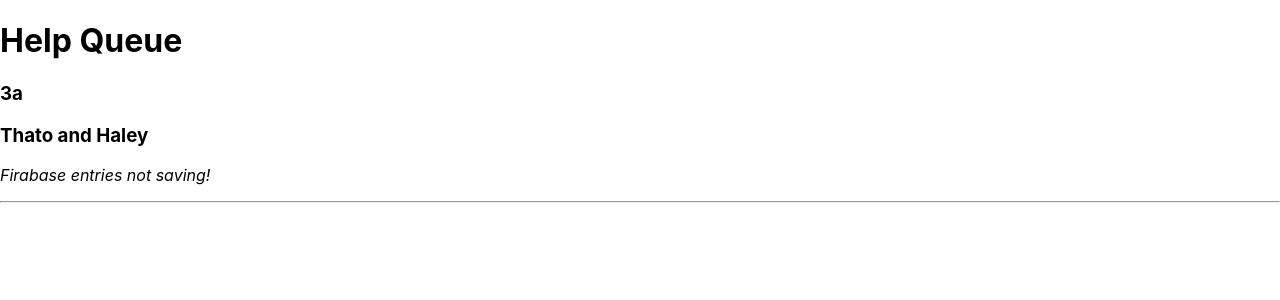
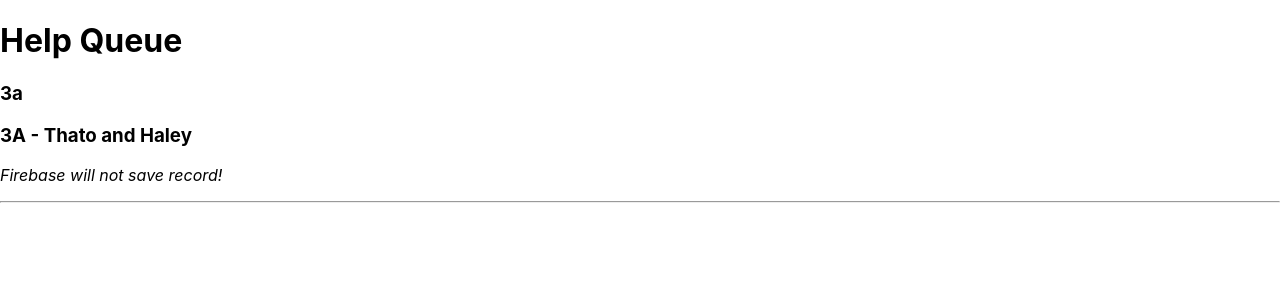
Before and after one commit to Jeroenemo/help-queue, a React (Create React App) app: page / in a window 1280 px wide. Shown: the top 300 px of the page. Built offline with nearby package versions, Linux system fonts and the light colour scheme.

Commit message:
update component to use props

```diff
--- a/src/components/Ticket.js
+++ b/src/components/Ticket.js
@@ -1,13 +1,11 @@
 import React from 'react';
 
-function Ticket(){
-  const name = "Thato";
-  const name2 = "Haley";
+function Ticket(props){
   return (
     <React.Fragment>
       <h3>3a</h3>
-      <h3>{name} and {name2}</h3>
-      <p><em>Firabase entries not saving!</em></p>
+      <h3>{props.location} - {props.names}</h3>
+      <p><em>{props.issue}</em></p>
       <hr />
     </React.Fragment>
   );
```
